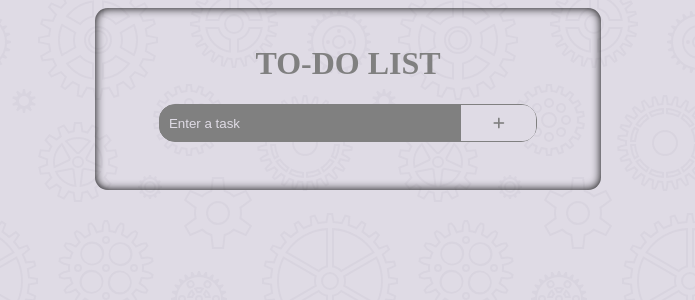
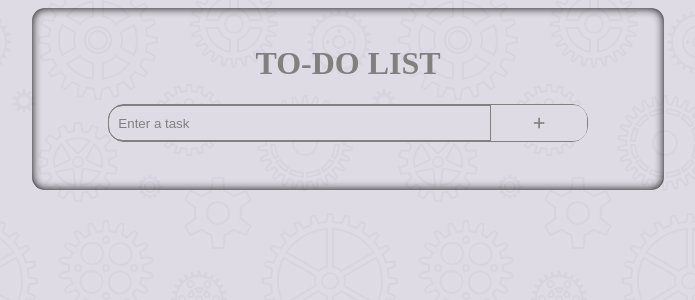
Before and after one commit to PLD908/To-Do, a React (Create React App) app in the folder to-do/: page / in a window 1280 px wide. Shown: the top 300 px of the page, without its empty margins (292-987 px from the left). Built offline with nearby package versions, Linux system fonts and the light colour scheme.

Commit message:
updated page

```diff
--- a/to-do/src/index.css
+++ b/to-do/src/index.css
@@ -12,7 +12,7 @@ body{
     box-shadow: 0 0 10px inset;
     padding: 1em;
     padding-bottom: 3em;
-    width: 40%;
+    width: 50%;
     margin: 0 auto;
     text-align: center;
     border-radius: 0.8em;
@@ -37,15 +37,16 @@ body{
 .input-box input{
     width: 80%;
     padding: 0.7em;
-    background-color: gray;
-    color: #DFDBE5;
+    background-color: #DFDBE5;
+    color: gray;
     border: none;
+    border-right: 1px solid gray;
     border-radius: 1em 0 0 1em;
     outline: 1px solid gray;
 }
 
 input::placeholder{
-    color: #DFDBE5;
+    color: gray;
 }
 
 .input-box button{
@@ -85,6 +86,10 @@ li{
     color: gray;
 }
 
+.todo-list input{
+    width: 80%;
+}
+
 .icons button{
     background-color: transparent;
 }
```
